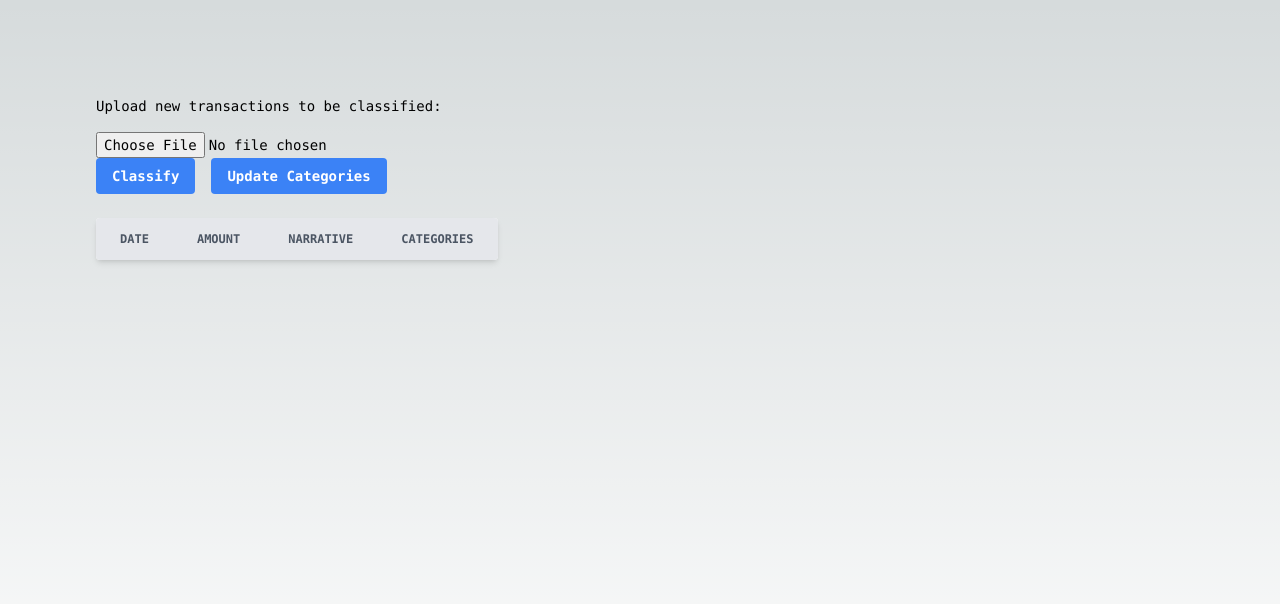
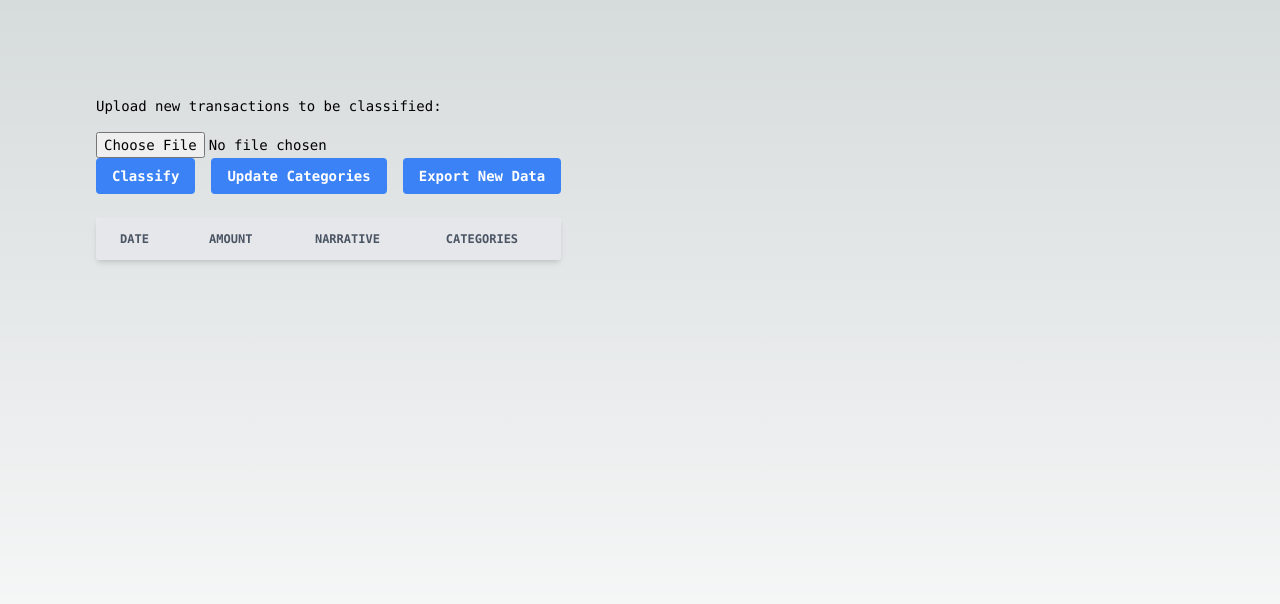
Before and after one commit to fstrauf/txClassify, a Next.js app: page / in a window 1280 px wide. Shown: the top 604 px of the page. Built offline with nearby package versions, Linux system fonts and the light colour scheme.

Commit message:
working retrain

```diff
--- a/app/UserInput.js
+++ b/app/UserInput.js
@@ -12,27 +12,68 @@ export default function UserInput() {
 
   const handleUpdateClasses = (values) => {
     if (values) {
-      const formData = new FormData();
-      formData.append("expenses", values.expenses);
+      // const formData = new FormData();
+      // formData.append("expenses", values.expenses);
+      // console.log("🚀 ~ file: UserInput.js:17 ~ handleUpdateClasses ~ formData:", formData)
+
+      console.log(
+        "🚀 ~ file: UserInput.js:19 ~ handleUpdateClasses ~ event:",
+        values
+      );
+
+      const requestBody = values.expenses
+      console.log("🚀 ~ file: UserInput.js:27 ~ handleUpdateClasses ~ requestBody:", requestBody)
+
 
       fetch("/api/retrain", {
         method: "POST",
-        body: formData,
+        body: JSON.stringify(requestBody),
+        headers: {
+          "Content-Type": "application/json",
+        },
+        // headers: {
+        //   "Content-Type": "application/json",
+        // },
       })
         .then((response) => response.json())
         .then((data) => {
           console.log("🚀 ~ file: UserInput.js:36 ~ .then ~ data:", data);
-          setInititalValues({ filePath: values.filePath, expenses: data });
+          console.log("Successfully retrained based on user inputs");
+          // setInititalValues({ filePath: values.filePath, expenses: data });
         })
         .catch((error) => {
           console.error(error);
         });
     }
-    console.log(
-      "🚀 ~ file: UserInput.js:19 ~ handleUpdateClasses ~ event:",
-      values
-    );
+
   };
+
+  const handleExportData = (values) => {
+    if (values) {
+      const formData = new FormData();
+      formData.append("expenses", JSON.stringify(values.expenses));
+
+      fetch("/api/convertToCSV", {
+        method: "POST",
+        body: formData,
+      })
+        .then((response) => response.text())
+        .then((csvData) => {
+          const csvFile = new Blob([csvData], { type: "text/csv" });
+          const csvURL = URL.createObjectURL(csvFile);
+          const downloadLink = document.createElement("a");
+          downloadLink.href = csvURL;
+          downloadLink.download = "exported_data.csv";
+          downloadLink.click();
+          URL.revokeObjectURL(csvURL);
+          console.log("CSV file exported successfully");
+        })
+        .catch((error) => {
+          console.error(error);
+        });
+    }
+  };
+
 
   const submitData = async (values, { resetForm, setSubmitting }) => {
     setSubmitting(true);
@@ -96,6 +137,13 @@ export default function UserInput() {
                 >
                   Update Categories
                 </button>
+                <button
+                  type="button"
+                  className="bg-blue-500 hover:bg-blue-700 text-white font-bold py-2 px-4 rounded"
+                  onClick={() => handleExportData(values)}
+                >
+                  Export New Data
+                </button>
               </div>
             </div>
             <ExpenseTable data={values?.expenses} />
```
Also changed, not shown: all_expenses_classified.csv, 2 other files (tests, documents, lock files or other folders).
